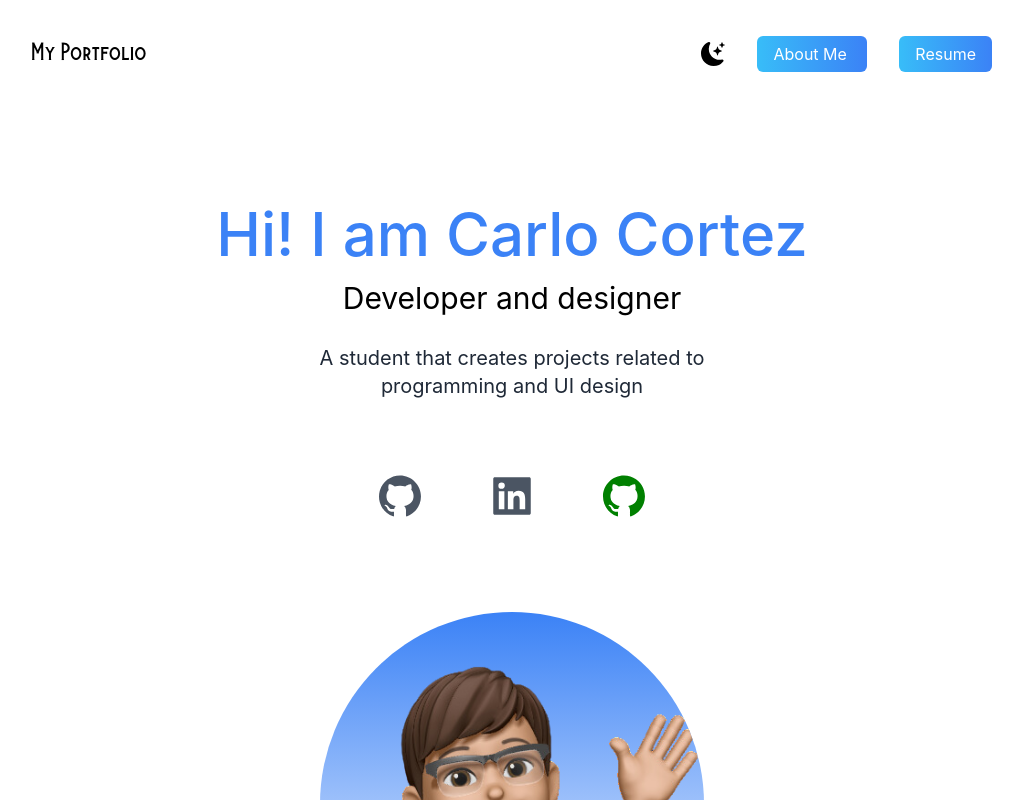
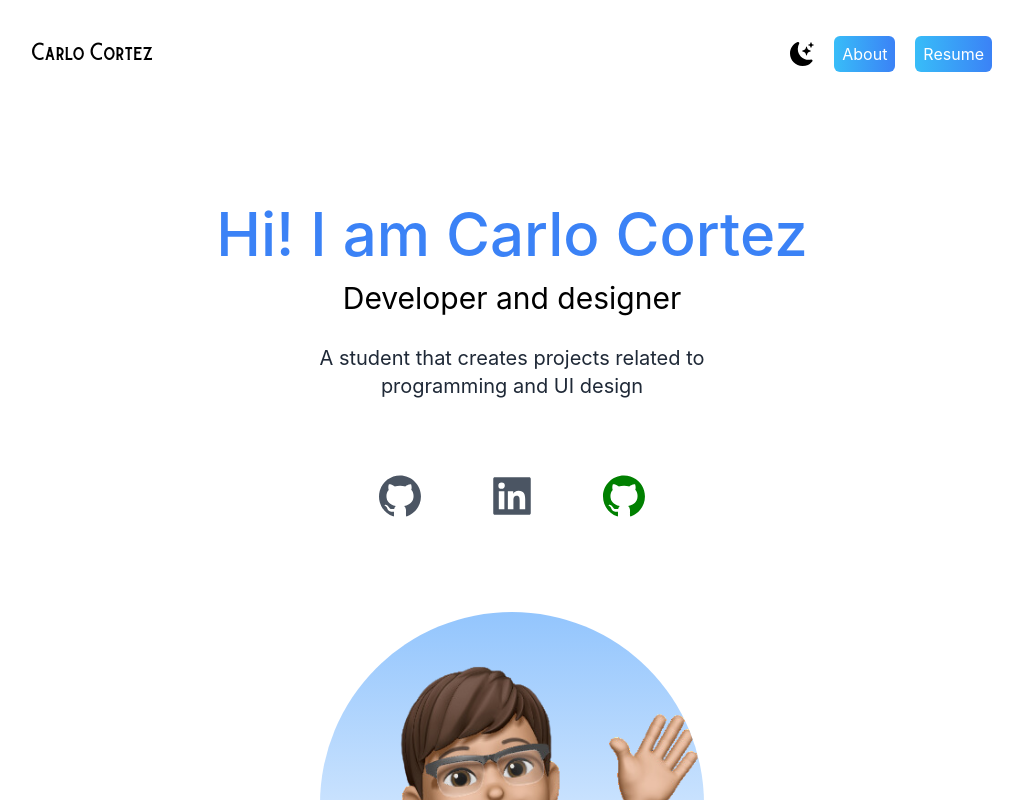
Before and after one commit to Cotrii/carlo-cortez-portfolio, a Next.js app: page / in a window 1280 px wide. Shown: the top 800 px of the page, without its empty margins (128-1151 px from the left). Built offline with nearby package versions, Linux system fonts and the light colour scheme.

Commit message:
Updated navbar

```diff
--- a/pages/about.js
+++ b/pages/about.js
@@ -16,19 +16,28 @@ export default function About() {
 
           <main className="bg-white px-10 md:px-20 lg:px-40 dark:bg-gray-900">
           <nav className="py-10 mb-12 flex justify-between ">
-            <h1 className="text-xl font-burtons dark:text-white">My Portfolio</h1>
+          <Link href="/">
+              <h1 className="text-xl font-burtons dark:text-white">Carlo Cortez</h1>
+          </Link>
             <ul className="flex items-center">
               <li>
-                <Link href="/about" className="bg-gradient-to-r from-sky-400 to-blue-500 text-white px-4 py-2 rounded-md ml-8"> About Me </Link>
-
-                <Link className="bg-gradient-to-r from-sky-400 to-blue-500 text-white px-4 py-2 rounded-md ml-8" href="/">Resume</Link>
+                  <Link href="/about"
+                        className="bg-gradient-to-r from-sky-400 to-blue-500 text-white px-2 py-2 rounded-md ml-5">
+                        About
+                  </Link>
+                </li>
+                <li>
+                <Link className="bg-gradient-to-r from-sky-400 to-blue-500 text-white px-2 py-2 rounded-md ml-5"
+                        href="https://drive.google.com/file/d/1Rqenhch-imU5_QvPmgIGj3d7ZGwnviQ8/view?usp=sharing">
+                        Resume
+                </Link>
               </li>
             </ul>
           </nav>
 
           <div className='text-center p-10 dark:text-white'>
                 <h2 className="text-5xl py-2 text-blue-500 font-medium md:text-6xl">
-                    About Myself
+                    About Me
                 </h2>
             </div>
 
--- a/pages/index.js
+++ b/pages/index.js
@@ -2,7 +2,6 @@ import Head from 'next/head'
 import {BsFillMoonStarsFill} from 'react-icons/bs';
 import {AiFillGithub, AiFillLinkedin, AiFillYoutube} from 'react-icons/ai'
 import Image from "next/image";
-import deved from '../public/dev-ed-wave.png';
 import memoji from '../public/memoji.png';
 import design from '../public/design.png';
 import code from '../public/code.png';
@@ -38,16 +37,25 @@ export default function Home() {
       <main className="bg-white px-10 md:px-20 lg:px-40 dark:bg-gray-900">
         <section className="min-h-screen">
           <nav className="py-10 mb-12 flex justify-between ">
-            <h1 className="text-xl font-burtons dark:text-white">My Portfolio</h1>
+            <Link href="/">
+              <h1 className="text-xl font-burtons dark:text-white">Carlo Cortez</h1>
+            </Link>
             <ul className="flex items-center">
               <li>
                 <BsFillMoonStarsFill onClick={() => setDarkMode(!darkMode)}
                   className='cursor-pointer text-2xl'/>
               </li>
               <li>
-                <Link href="/about" className="bg-gradient-to-r from-sky-400 to-blue-500 text-white px-4 py-2 rounded-md ml-8"> About Me </Link>
-
-                <a className="bg-gradient-to-r from-sky-400 to-blue-500 text-white px-4 py-2 rounded-md ml-8" href="#">Resume</a>
+                <Link href="/about"
+                      className="bg-gradient-to-r from-sky-400 to-blue-500 text-white px-2 py-2 rounded-md ml-5">
+                      About
+                </Link>
+              </li>
+              <li>
+              <Link className="bg-gradient-to-r from-sky-400 to-blue-500 text-white px-2 py-2 rounded-md ml-5"
+                      href="https://drive.google.com/file/d/1Rqenhch-imU5_QvPmgIGj3d7ZGwnviQ8/view?usp=sharing">
+                      Resume
+                </Link>
               </li>
             </ul>
           </nav>
@@ -68,7 +76,7 @@ export default function Home() {
               <AiFillGithub color='green' />
             </a>
           </div>
-          <div className='relative mx-auto bg-gradient-to-b from-blue-500 rounded-full w-80 h-80 mt-20 overflow-hidden md:h-96 md:w-96'>
+          <div className='relative mx-auto bg-gradient-to-b from-blue-300 rounded-full w-80 h-80 mt-20 overflow-hidden md:h-96 md:w-96'>
             <Image src={memoji}  layout='fill' objectFit="cover"/>
           </div>
         </section>
```
Also changed, not shown: public/avatar.png (deleted), public/dev-ed-wave.png (deleted).
